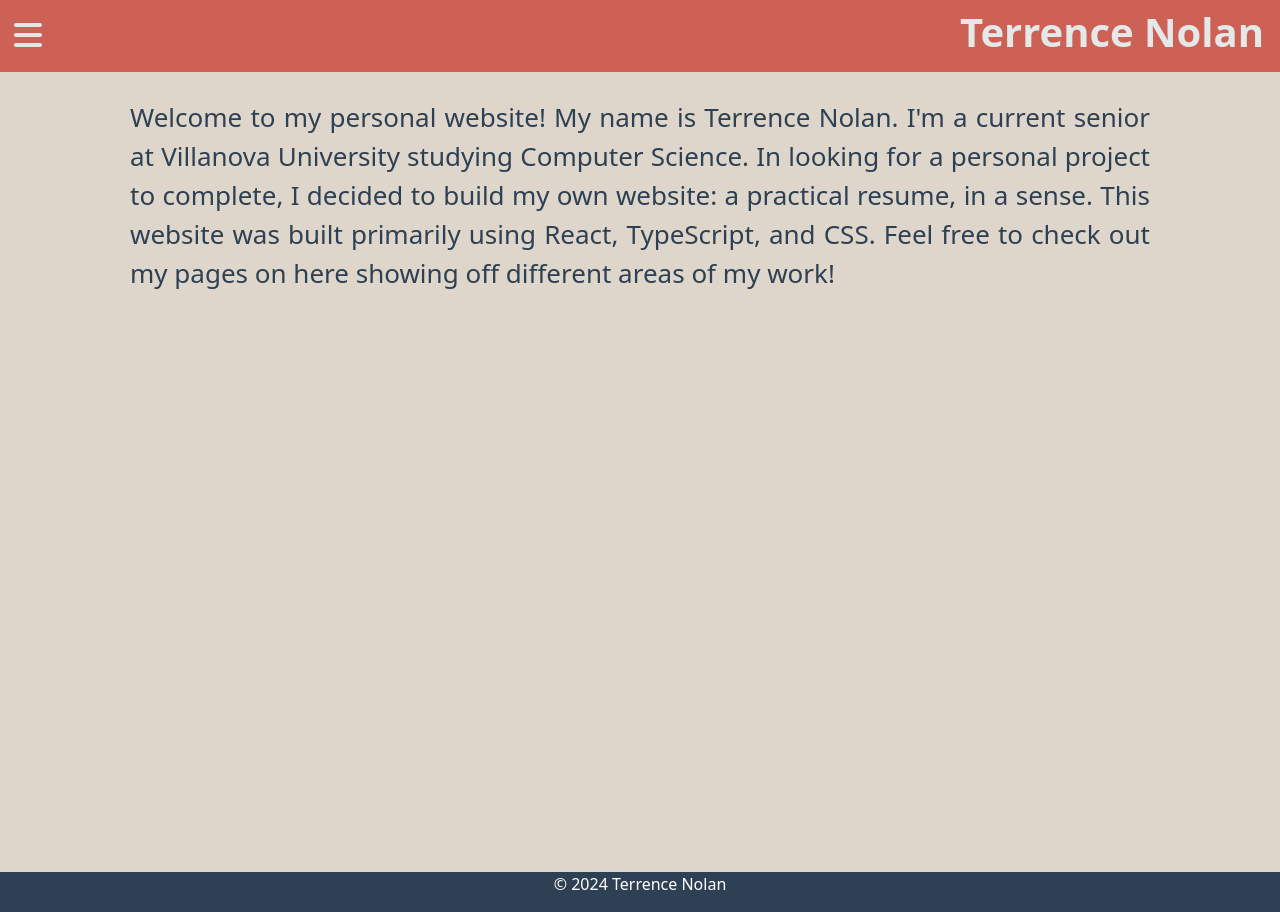
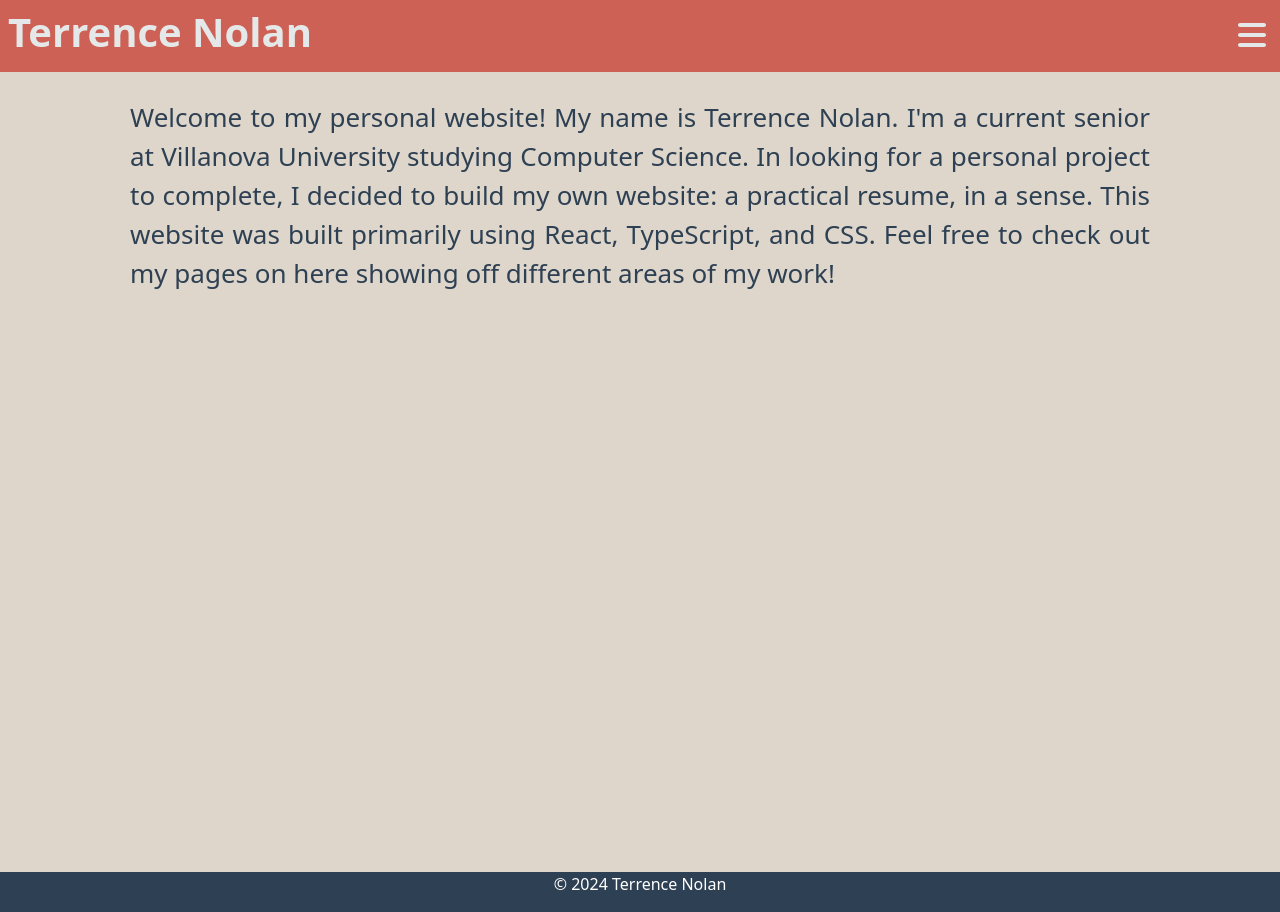
Before and after one commit to terrence-nolan/terrence-nolan, a React (Create React App) app: page / in a window 1280 px wide. Built offline with nearby package versions, Linux system fonts and the light colour scheme.

Commit message:
header from the right

```diff
--- a/src/components/Header/Header.js
+++ b/src/components/Header/Header.js
@@ -10,7 +10,7 @@ const Header = ({ pageTitle }) => {
 
     const openNav = () => {
         if (sidebarRef.current) {
-            sidebarRef.current.style.width = "20rem";
+            sidebarRef.current.style.width = "100%";
             setIsSidebarOpen(true);
         }
     };
@@ -42,13 +42,7 @@ const Header = ({ pageTitle }) => {
 
     return (
         <header className="app-header">
-            <button
-                onClick={openNav}
-                className="bars-btn"
-                aria-label="menu"
-            >
-                <FontAwesomeIcon icon={faBars} className="bars-icon" />
-            </button>
+            <h1 className="header-title">{pageTitle}</h1>
             <div ref={sidebarRef} className="sidebar">
                 <div className="nav-list">
                     <button onClick={closeNav} className="close-btn" aria-label="close-menu">
@@ -60,8 +54,14 @@ const Header = ({ pageTitle }) => {
                     <Link to="/projects" onClick={closeNav} className="page-link">Projects</Link>
                 </div>
             </div>
-            <div className="flex-spacer" />
-            <h1 className="header-title">{pageTitle}</h1>
+            {/*<div className="flex-spacer" />*/}
+            <button
+                onClick={openNav}
+                className="bars-btn"
+                aria-label="menu"
+            >
+                <FontAwesomeIcon icon={faBars} className="bars-icon" />
+            </button>
         </header>
     );
 }
--- a/src/components/Header/styles.css
+++ b/src/components/Header/styles.css
@@ -11,9 +11,9 @@
     color: #E5E8E8;
 }
 
-.flex-spacer {
-    flex: 1;
-}
+/*.flex-spacer {*/
+/*    flex: 1;*/
+/*}*/
 
 .header-title {
     text-align: center;
@@ -31,7 +31,7 @@
 .bars-icon {
     font-size: 2rem;
     color: #E5E8E8;
-    transition: all 0.3s ease-in-out, transform 0.3s ease-in-out;
+    transition: all 0.2s ease-in-out, transform 0.2s ease-in-out;
 }
 
 .bars-btn:hover .bars-icon {
@@ -47,7 +47,7 @@
     position: fixed;
     z-index: 1;
     top: 0;
-    left: 0;
+    right: 0;
     background-color: #34495E;
     box-shadow: 0.4rem 0 .75rem rgba(0, 0, 0, 0.2);
     overflow-x: hidden;
@@ -76,7 +76,7 @@
     border: none;
     position: absolute;
     top: 0.9rem;
-    left: 0.5rem;
+    right: 0.5rem;
 }
 
 .close-btn:hover .x-icon {
```
